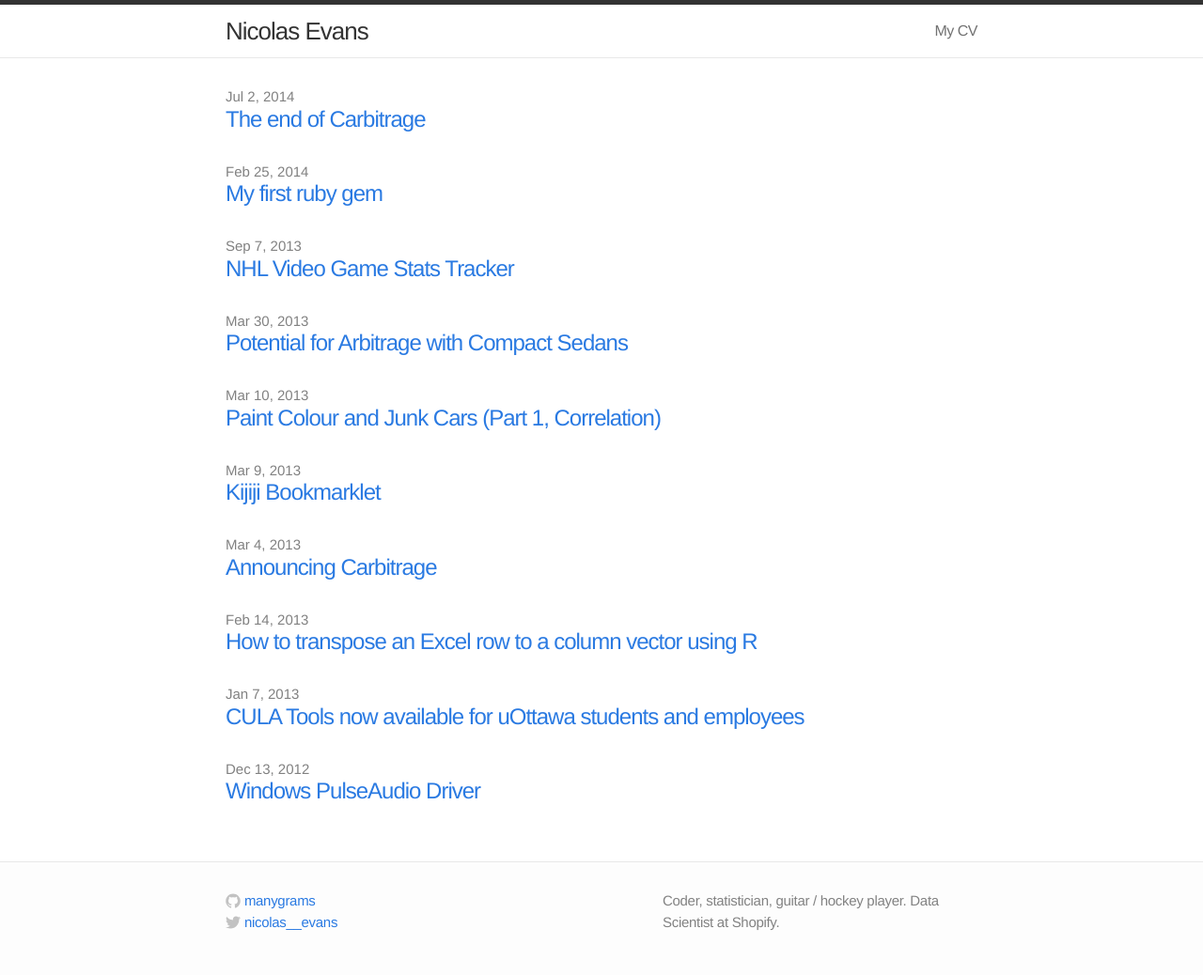
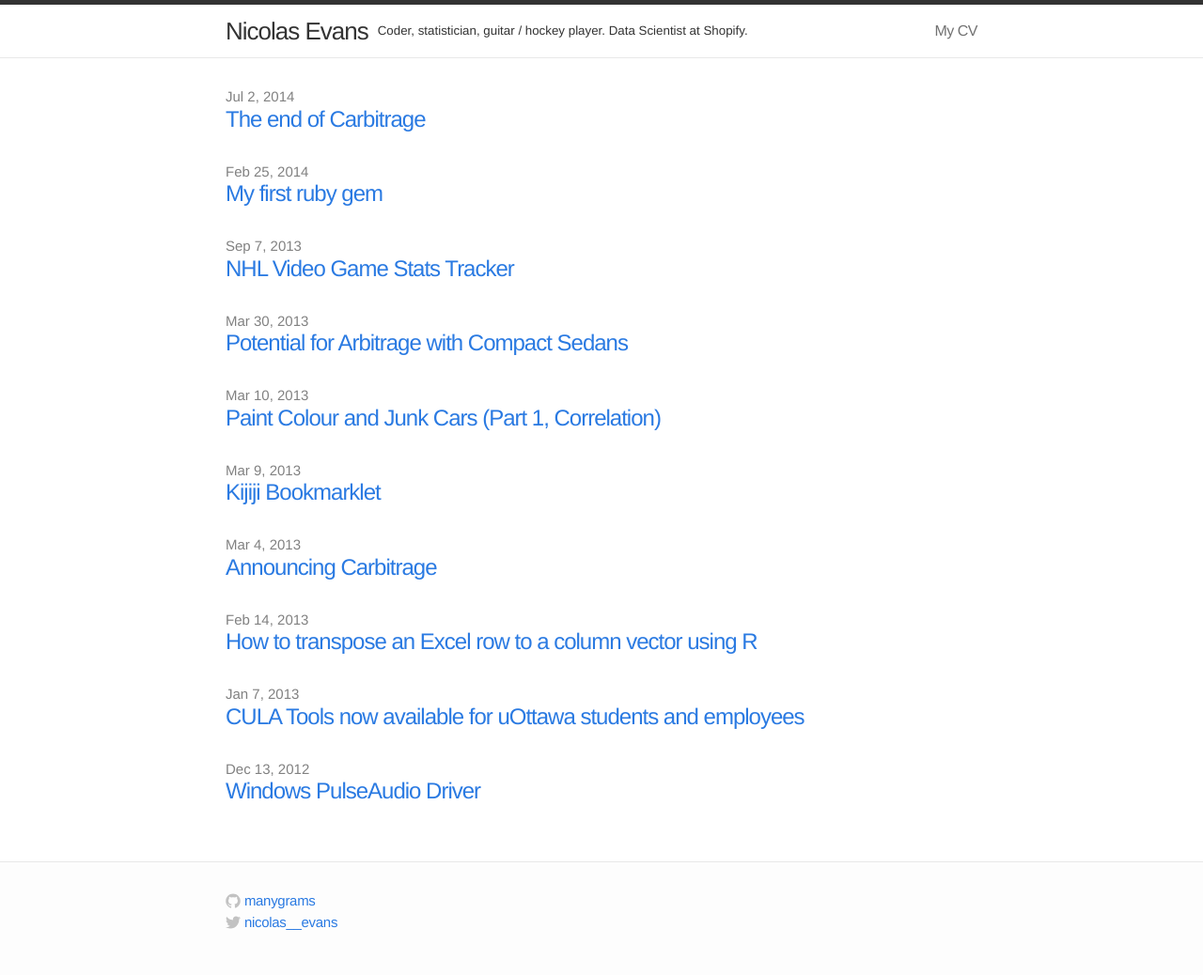
Before and after one commit to manygrams/website, a Jekyll site: the page built from index.html, in a window 1280 px wide. Shown: the whole page at 94% size. Built offline with Jekyll 4.4.1, drawn with Linux system fonts in a browser that asks for light colours.

Commit message:
move site description to header and make responsive

```diff
--- a/_includes/footer.html
+++ b/_includes/footer.html
@@ -47,7 +47,7 @@
     </div>
 
     <div class="footer-col-3 column">
-      <p class="text">{{ site.description }}</p>
+      <p class="text site-description-footer">{{ site.description }}</p>
     </div>
 
   </div>
--- a/_includes/header.html
+++ b/_includes/header.html
@@ -3,7 +3,7 @@
   <div class="wrap">
 
     <a class="site-title" href="{{ site.baseurl }}/">{{ site.title }}</a>
-
+    <small class="site-description-header">{{ site.description }}</small>
     <nav class="site-nav">
       <a href="#" class="menu-icon">
         <svg version="1.1" xmlns="http://www.w3.org/2000/svg" xmlns:xlink="http://www.w3.org/1999/xlink" x="0px" y="0px" viewBox="0 0 18 15" enable-background="new 0 0 18 15" xml:space="preserve">
--- a/css/main.css
+++ b/css/main.css
@@ -58,6 +58,19 @@
   line-height: 56px;
   position: relative;
   z-index: 1;
+}
+
+.site-description-header {
+  display: block;
+  color: #333;
+  float: left;
+  line-height: 56px;
+  position: relative;
+  padding-left: 10px;
+}
+
+.site-description-footer {
+  display: none;
 }
 
 .site-nav {
@@ -327,6 +340,8 @@
 
 
 @media screen and (max-width: 750px) {
+  .site-description-header { display: none; }
+  .site-description-footer { display: block; }
 
   .footer-col-1 { width: 50%; }
 
```
